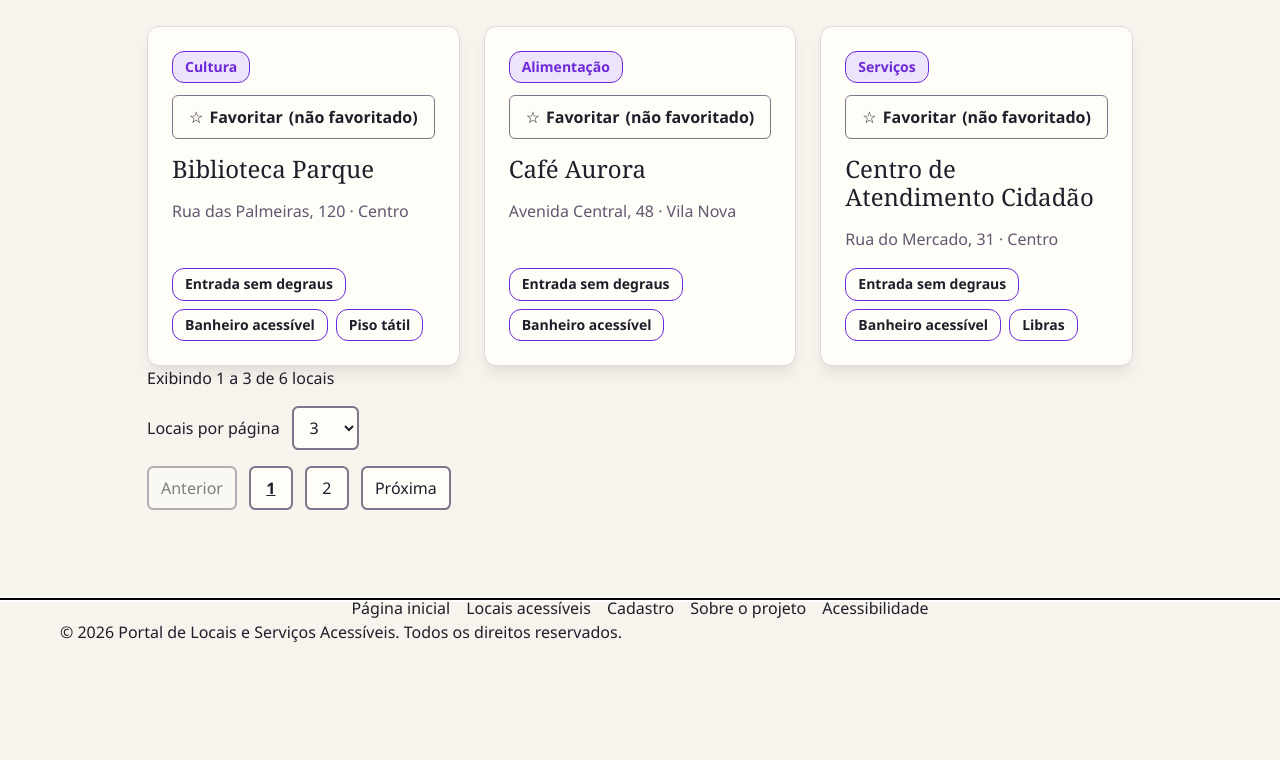
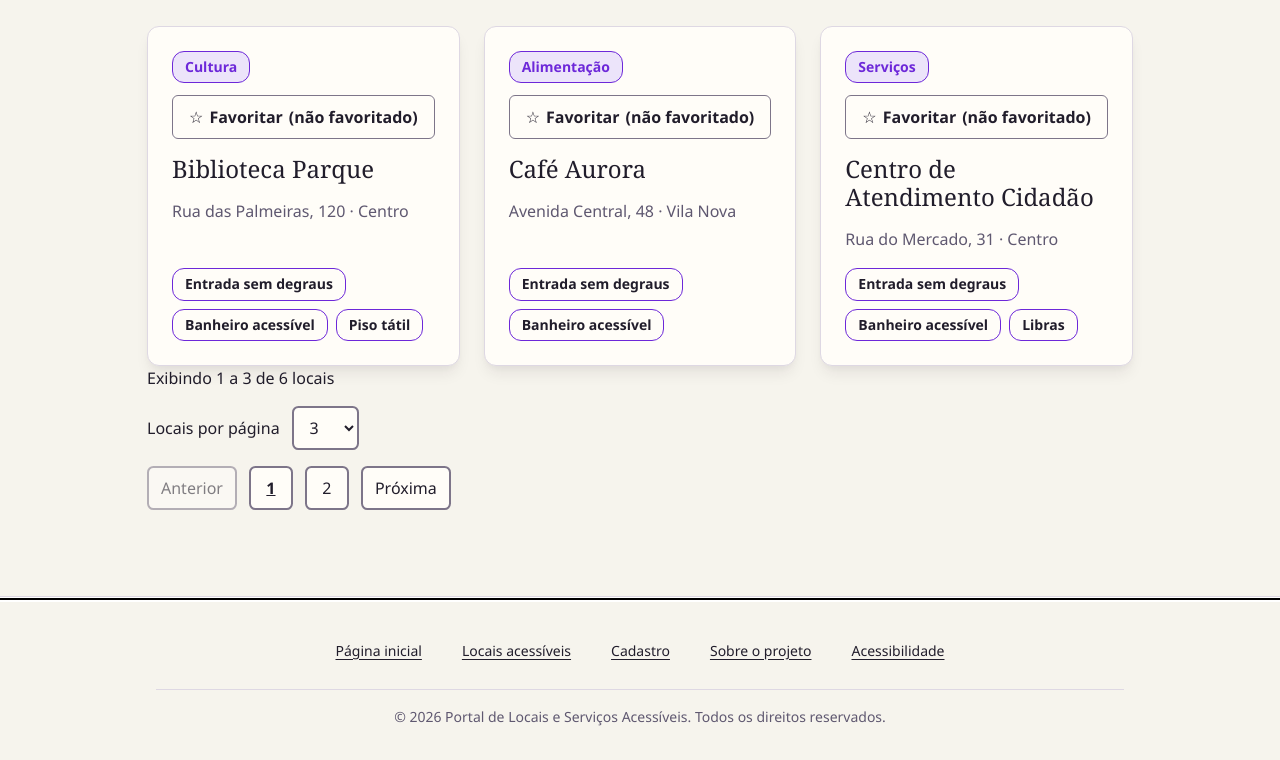
Before and after one commit to 1TDSPJ-26/portal-locais-acessiveis, a React (Vite) app: page /locais in a window 1280 px wide. Shown: the part 1293-2053 px from the top of the page. Before the commit the page ends 1937 px from the top, so only its background shows below. Built offline with nearby package versions, Linux system fonts and the light colour scheme; a web font is replaced by a local one.

Commit message:
feat: feito a estilização e o alinhamento

```diff
--- a/src/index.css
+++ b/src/index.css
@@ -721,16 +721,54 @@ code, .counter { font-size: 0.9375rem; }
   h1 { font-size: clamp(1.75rem, 5vw, 2.25rem); }
   h2 { font-size: 1.25rem; }
 }
-footer nav {
+
+.rodape {
+  padding-block: var(--espaco-6);
+  border-top: 1px solid var(--line);
+  font-size: var(--texto-sm);
+  line-height: var(--entrelinha-texto);
+}
+
+.rodape-conteudo {
+  display: flex;
+  flex-direction: column;
+  gap: var(--espaco-4);
+  padding-inline: 7.5%;
+}
+
+.rodape-links {
   display: flex;
   flex-wrap: wrap;
   justify-content: center;
-  gap: 0.5rem 1rem;
+  gap: var(--espaco-1) var(--espaco-5);
 }
 
-footer nav a {
+.rodape-links a {
+  display: inline-flex;
+  align-items: center;
+  justify-content: center;
+  min-height: max(44px, 2.75rem);
+  padding-inline: var(--espaco-2);
+  border-radius: var(--raio-sm);
   color: inherit;
+  text-decoration: underline;
   text-underline-offset: 0.2em;
+}
+
+.rodape-direitos {
+  margin: 0;
+  padding-top: var(--espaco-4);
+  border-top: 1px solid var(--line);
+  color: var(--muted);
+  text-align: center;
+}
+
+@media (max-width: 48rem) {
+  .rodape-links {
+    flex-direction: column;
+    align-items: stretch;
+    gap: 0;
+  }
 }
 
 /* Cores compartilhadas do indicador de foco. */
```
